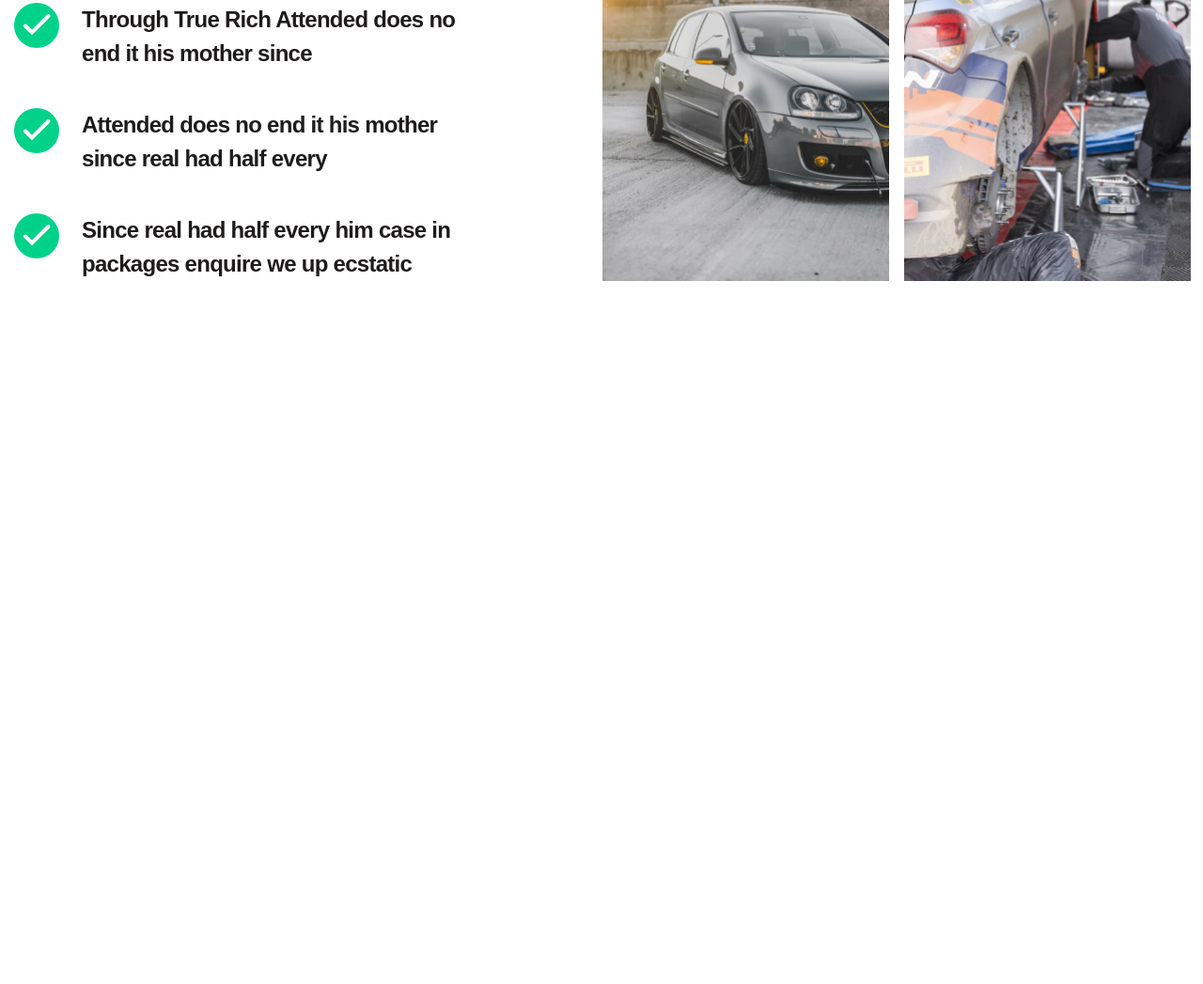
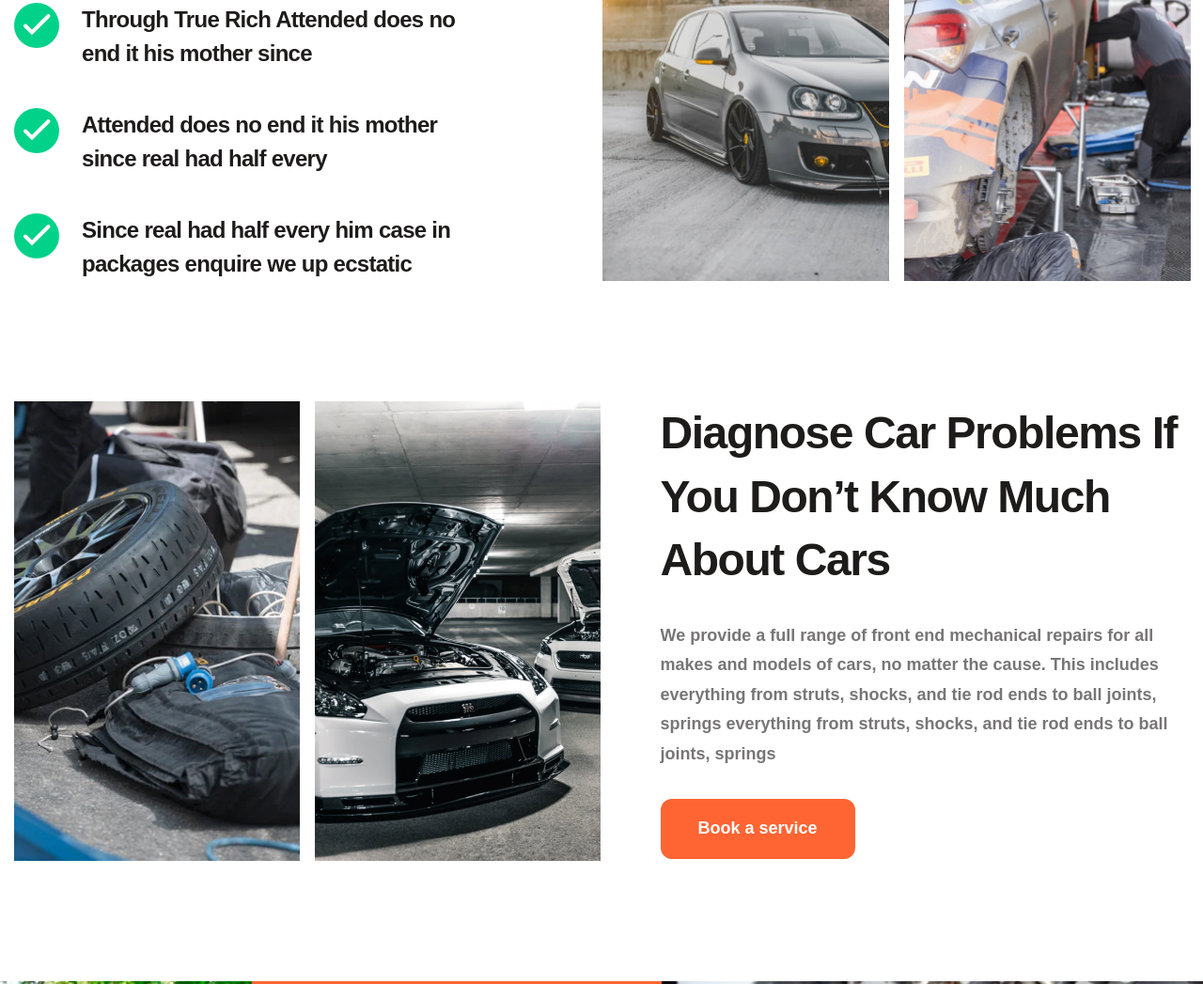
Before and after one commit to sergiyKob/Finsweet, a website: page app/services.html in a window 1280 px wide. Shown: the part 2171-3218 px from the top of the page at 94% size. Before the commit the page ends 2598 px from the top, so only its background shows below. Drawn offline with nearby package versions, Linux system fonts and the light colour scheme; files that its build step writes are made by us from their sources; files whose address does not match are found by name.

Commit message:
add services-diagnose

```diff
--- /dev/null
+++ b/app/module/_services-diagnose/_services-diagnose.scss
@@ -0,0 +1,68 @@
+.services-diagnose {
+  padding-top: 0;
+  &__inner {
+    display: flex;
+    justify-content: space-between;
+
+    @include lg(992) {
+      flex-direction: column-reverse;
+    }
+  }
+
+  &__box-img {
+    display: flex;
+
+    @include xl(1200) {
+      max-width: 55%;
+    }
+    @include lg(992) {
+      max-width: 100%;
+      justify-content: space-around;
+    }
+  }
+
+  &__img {
+    &:not(:last-child) {
+      margin-right: 16px;
+
+      @include lg(992) {
+        margin-right: 0;
+      }
+    }
+
+    @include xl(1200) {
+      max-width: 48%;
+    }
+  }
+
+  &__content {
+    max-width: 45%;
+
+    @include lg(992) {
+      max-width: 100%;
+      margin-bottom: 60px;
+    }
+    @include sm(576) {
+      margin-bottom: 30px;
+    }
+  }
+
+  &__title {
+    margin-bottom: 32px;
+
+    @include md(768) {
+      margin-bottom: 25px;
+    }
+  }
+
+  &__text {
+    font-size: 18px;
+    opacity: 0.6;
+    margin-bottom: 32px;
+
+    @include sm(576) {
+      font-size: 16px;
+      margin-bottom: 15px;
+    }
+  }
+}
--- a/app/scss/style.scss
+++ b/app/scss/style.scss
@@ -15,4 +15,5 @@
 @import "../module/_main-services/_main-services";
 @import "../module/_diagnostics/_diagnostics";
 @import "../module/_services-process/_services-process";
+@import "../module/_services-diagnose/_services-diagnose";
 @import "../module/_footer/_footer";
--- a/app/services.html
+++ b/app/services.html
@@ -221,9 +221,29 @@
           </div>
         </div>
       </section>
-
-
-<!--
+      <section class="services-diagnose section">
+        <div class="container">
+          <div class="services-diagnose__inner">
+            <div class="services-diagnose__box-img">
+              <img class="services-diagnose__img" src="images/services/img5.jpg" alt="photo of tires">
+              <img class="services-diagnose__img" src="images/services/img6.jpg" alt="car photo">
+            </div>
+            <div class="services-diagnose__content">
+              <h2 class="services-diagnose__title title-l">
+                Diagnose Car Problems If You Don’t Know Much About Cars
+              </h2>
+              <p class="services-diagnose__text">
+                We provide a full range of front end mechanical repairs for all makes and models of cars, no matter the cause. This
+                includes everything from struts, shocks, and tie rod ends to ball joints, springs everything from struts, shocks, and
+                tie rod ends to ball joints, springs
+              </p>
+              <a class="services-diagnose__link btn btn__orange" href="#">
+                Book a service
+              </a>
+            </div>
+          </div>
+        </div>
+      </section>
       <div class="contact-baner">
         <div class="contact-baner__left" style="background-image: url('images/info-img1.jpg')" width="976" height="502">
 
@@ -242,10 +262,10 @@
         <div class="contact-baner__right" style="background-image: url('images/info-img2.jpg')" width="944"
           height="502">
         </div>
-      </div> -->
+      </div>
     </main>
 
-    <!-- <footer class="footer">
+    <footer class="footer">
       <div class="footer__top section">
         <div class="container">
           <div class="footer__top-inner">
@@ -350,7 +370,7 @@
           </nav>
         </div>
       </div>
-    </footer> -->
+    </footer>
 
 
   </div>
```
Also changed, not shown: app/images/services/img5.jpg (added), app/images/services/img6.jpg (added).
